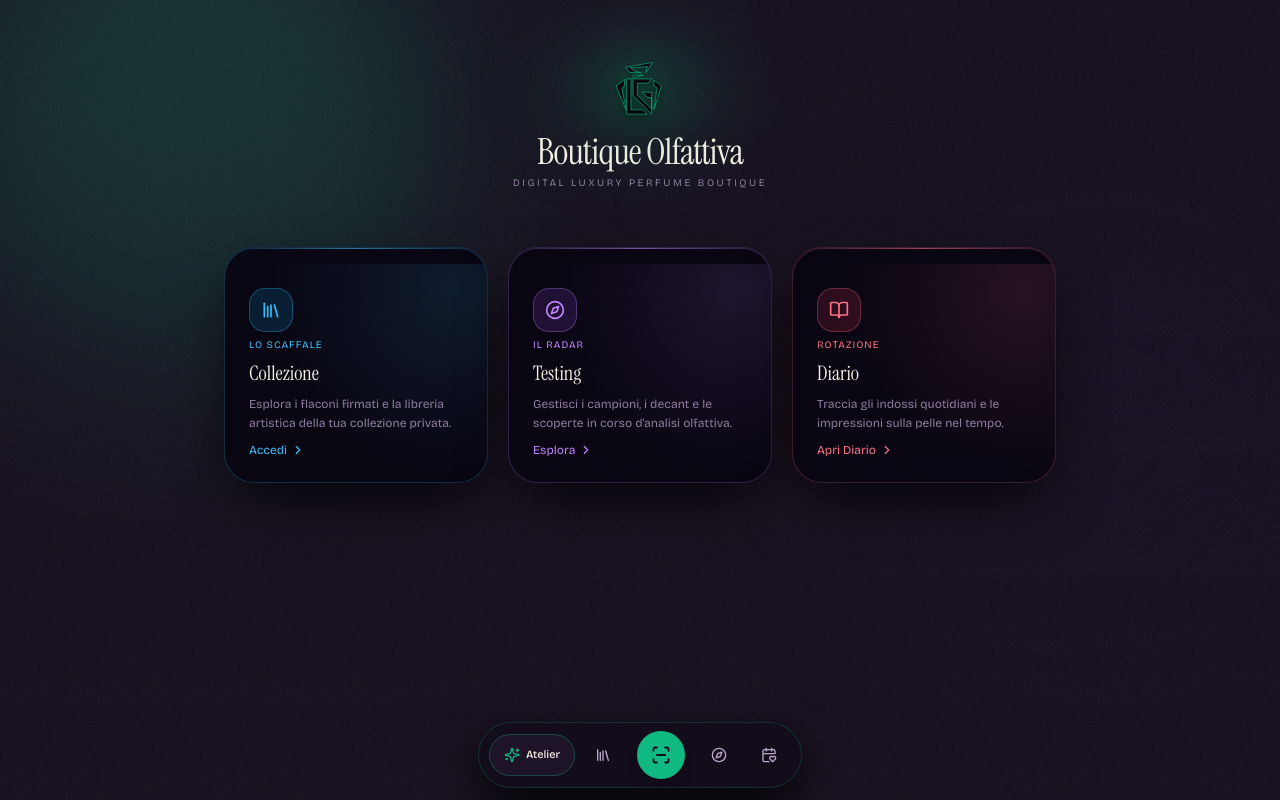
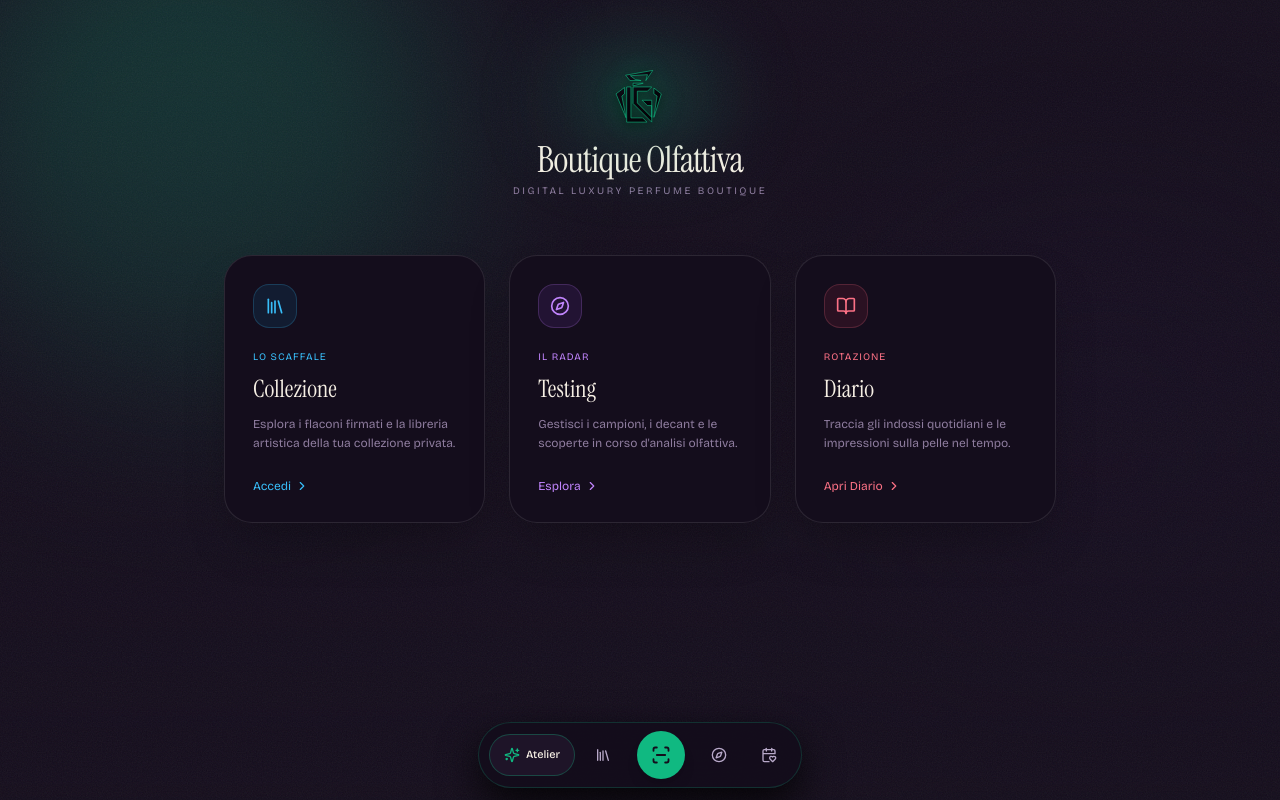
Before and after one commit to guj80/boutique_olfattiva, a Next.js app: page / in a window 1280 px wide. Built offline with nearby package versions, Linux system fonts and the light colour scheme.

Commit message:
Update page.jsx

```diff
--- a/app/page.jsx
+++ b/app/page.jsx
@@ -4,7 +4,6 @@ import React, { useEffect } from 'react';
 import Link from 'next/link';
 import { Library, Compass, BookOpen, ChevronRight } from 'lucide-react';
 import { Logo } from '@/components/Logo';
-import { GlassCard } from '@/components/GlassCard';
 import { useAura, SECTION_THEMES } from '@/components/AuraProvider';
 
 export default function HomePage() {
@@ -15,9 +14,9 @@ export default function HomePage() {
   }, [setCustomAura]);
 
   return (
-    <main className="mx-auto w-full max-w-4xl px-4 sm:px-8 py-12 pb-36 space-y-10">
-      {/* HEADER CON LOGO NETTO, SENZA ALCUN RIFLESSO O SFUMATURA */}
-      <header className="flex flex-col items-center text-center space-y-3 pt-2">
+    <main className="mx-auto w-full max-w-4xl px-4 sm:px-8 py-12 pb-36 space-y-12">
+      {/* HEADER PULITO CON LOGO MONOCROMATICO NETTO */}
+      <header className="flex flex-col items-center text-center space-y-3 pt-4">
         <div className="h-16 w-48 flex items-center justify-center">
           <Logo variant="mono" className="h-full w-full object-contain" />
         </div>
@@ -31,72 +30,81 @@ export default function HomePage() {
         </div>
       </header>
 
-      {/* SEZIONI PRINCIPALI (COLLEZIONE, RADAR, DIARIO) */}
-      <section className="grid grid-cols-1 md:grid-cols-3 gap-5 pt-4">
+      {/* I TRE BOX DELLA HOME: RIGOROSI, OPACHI E SENZA ALCUN GRADIENTE FASTIDIOSO */}
+      <section className="grid grid-cols-1 md:grid-cols-3 gap-6 pt-2">
         {/* COLLEZIONE */}
         <Link href="/collezione" className="group block">
-          <GlassCard accentColor="#38BDF8" className="h-full p-6 space-y-4 transition duration-300 group-hover:-translate-y-1">
-            <div className="flex h-11 w-11 items-center justify-center rounded-2xl bg-sky-500/15 border border-sky-400/30 text-sky-400">
+          <div className="h-full flex flex-col justify-between rounded-[28px] border border-white/10 bg-[#140D1C] p-6 sm:p-7 transition duration-300 group-hover:border-sky-400/40 group-hover:-translate-y-1 shadow-2xl">
+            <div className="space-y-4">
+              <div className="flex h-11 w-11 items-center justify-center rounded-2xl bg-sky-500/10 border border-sky-400/20 text-sky-400">
                 <Library className="h-5 w-5" />
               </div>
-            <div className="space-y-1">
+              <div className="space-y-1.5">
                 <span className="font-mono text-[10px] uppercase tracking-widest text-sky-400">
                   Lo Scaffale
                 </span>
-              <h2 className="font-serif text-xl text-[#F6EFE4]">Collezione</h2>
+                <h2 className="font-serif text-2xl text-[#F6EFE4]">Collezione</h2>
                 <p className="text-xs text-[#8E7C9E] leading-relaxed pt-1">
                   Esplora i flaconi firmati e la libreria artistica della tua collezione privata.
                 </p>
               </div>
-            <div className="pt-2 flex items-center gap-1 font-mono text-xs text-sky-400 group-hover:translate-x-1 transition">
+            </div>
+
+            <div className="pt-6 flex items-center gap-1 font-mono text-xs text-sky-400 group-hover:translate-x-1 transition">
               <span>Accedi</span>
               <ChevronRight className="h-3.5 w-3.5" />
             </div>
-          </GlassCard>
+          </div>
         </Link>
 
         {/* RADAR */}
         <Link href="/collezione?vista=radar" className="group block">
-          <GlassCard accentColor="#C084FC" className="h-full p-6 space-y-4 transition duration-300 group-hover:-translate-y-1">
-            <div className="flex h-11 w-11 items-center justify-center rounded-2xl bg-purple-500/15 border border-purple-400/30 text-purple-400">
+          <div className="h-full flex flex-col justify-between rounded-[28px] border border-white/10 bg-[#140D1C] p-6 sm:p-7 transition duration-300 group-hover:border-purple-400/40 group-hover:-translate-y-1 shadow-2xl">
+            <div className="space-y-4">
+              <div className="flex h-11 w-11 items-center justify-center rounded-2xl bg-purple-500/10 border border-purple-400/20 text-purple-400">
                 <Compass className="h-5 w-5" />
               </div>
-            <div className="space-y-1">
+              <div className="space-y-1.5">
                 <span className="font-mono text-[10px] uppercase tracking-widest text-purple-400">
                   Il Radar
                 </span>
-              <h2 className="font-serif text-xl text-[#F6EFE4]">Testing</h2>
+                <h2 className="font-serif text-2xl text-[#F6EFE4]">Testing</h2>
                 <p className="text-xs text-[#8E7C9E] leading-relaxed pt-1">
                   Gestisci i campioni, i decant e le scoperte in corso d'analisi olfattiva.
                 </p>
               </div>
-            <div className="pt-2 flex items-center gap-1 font-mono text-xs text-purple-400 group-hover:translate-x-1 transition">
+            </div>
+
+            <div className="pt-6 flex items-center gap-1 font-mono text-xs text-purple-400 group-hover:translate-x-1 transition">
               <span>Esplora</span>
               <ChevronRight className="h-3.5 w-3.5" />
             </div>
-          </GlassCard>
+          </div>
         </Link>
 
         {/* DIARIO */}
         <Link href="/diario" className="group block">
-          <GlassCard accentColor="#FB7185" className="h-full p-6 space-y-4 transition duration-300 group-hover:-translate-y-1">
-            <div className="flex h-11 w-11 items-center justify-center rounded-2xl bg-rose-500/15 border border-rose-400/30 text-rose-400">
+          <div className="h-full flex flex-col justify-between rounded-[28px] border border-white/10 bg-[#140D1C] p-6 sm:p-7 transition duration-300 group-hover:border-rose-400/40 group-hover:-translate-y-1 shadow-2xl">
+            <div className="space-y-4">
+              <div className="flex h-11 w-11 items-center justify-center rounded-2xl bg-rose-500/10 border border-rose-400/20 text-rose-400">
                 <BookOpen className="h-5 w-5" />
               </div>
-            <div className="space-y-1">
+              <div className="space-y-1.5">
                 <span className="font-mono text-[10px] uppercase tracking-widest text-rose-400">
                   Rotazione
                 </span>
-              <h2 className="font-serif text-xl text-[#F6EFE4]">Diario</h2>
+                <h2 className="font-serif text-2xl text-[#F6EFE4]">Diario</h2>
                 <p className="text-xs text-[#8E7C9E] leading-relaxed pt-1">
                   Traccia gli indossi quotidiani e le impressioni sulla pelle nel tempo.
                 </p>
               </div>
-            <div className="pt-2 flex items-center gap-1 font-mono text-xs text-rose-400 group-hover:translate-x-1 transition">
+            </div>
+
+            <div className="pt-6 flex items-center gap-1 font-mono text-xs text-rose-400 group-hover:translate-x-1 transition">
               <span>Apri Diario</span>
               <ChevronRight className="h-3.5 w-3.5" />
             </div>
-          </GlassCard>
+          </div>
         </Link>
       </section>
     </main>
```
Lines whose indentation alone changed are shown as unchanged.
